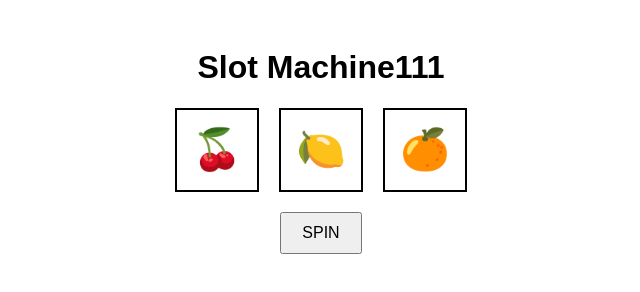
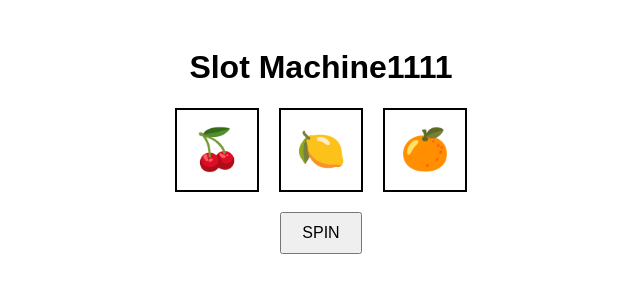
Before and after one commit to TeplyakovServey/casino, a plain HTML site: page index.html in a window 1280 px wide. Shown: the whole page, without its empty margins (319-959 px from the left). Drawn offline with Linux system fonts and the light colour scheme.

Commit message:
Update index.html

```diff
--- a/index.html
+++ b/index.html
@@ -15,7 +15,7 @@
     </style>
 </head>
 <body>
-    <h1>Slot Machine111</h1>
+    <h1>Slot Machine1111</h1>
     <div class="slot-machine">
         <div class="reels">
             <div class="reel" id="reel1">🍒</div>
```
